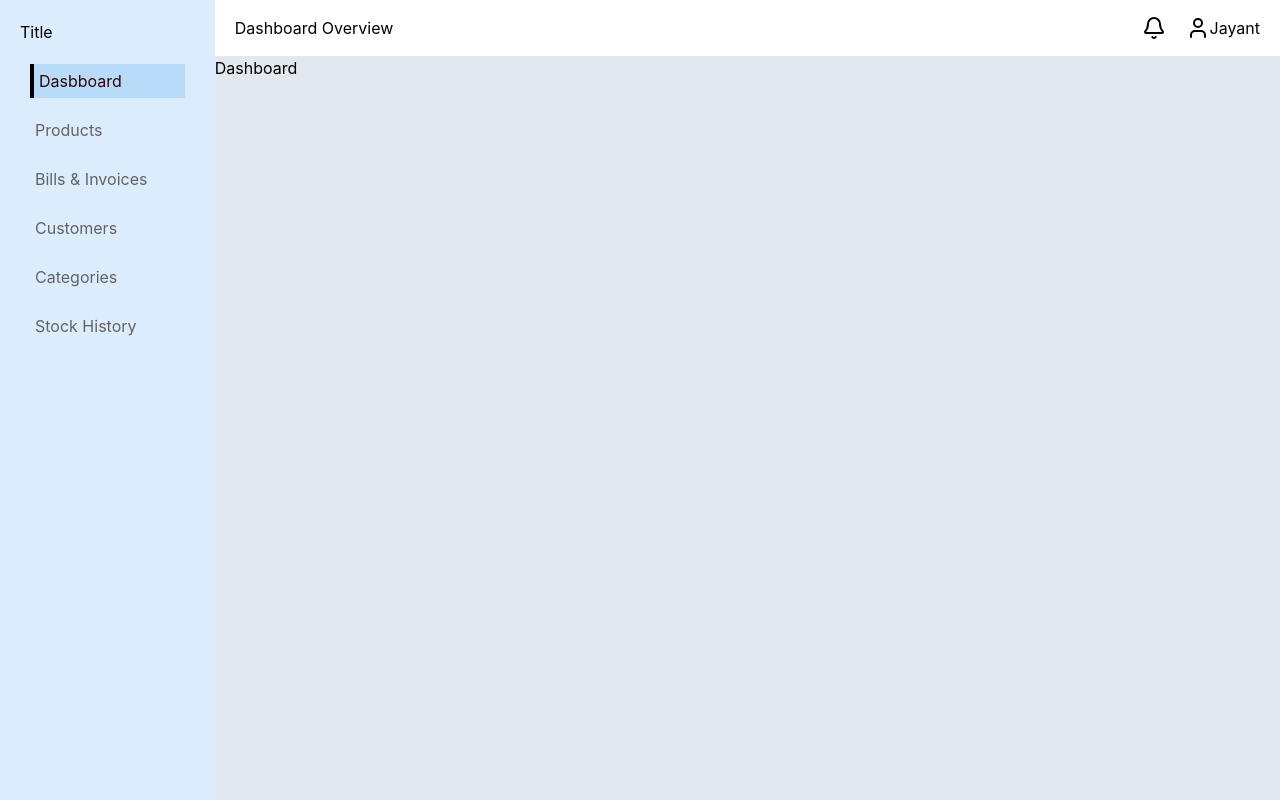
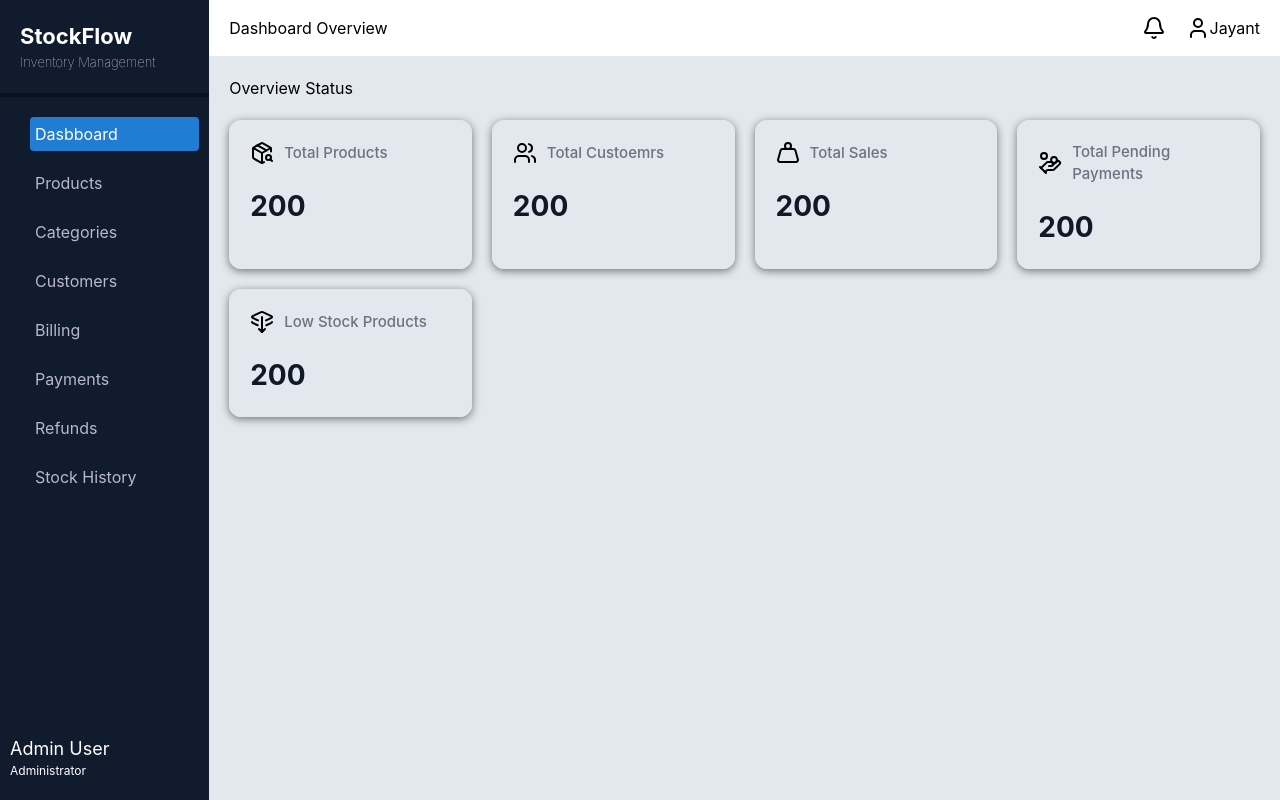
Before and after one commit to jayantparmar12/Stock-and-Billing-Management, a React app in the folder frontend/: page / in a window 1280 px wide. Built offline with nearby package versions, Linux system fonts and the light colour scheme; the HTML template or start-up script is replaced by a standard one.

Commit message:
change the ui of sidebar

```diff
--- a/frontend/src/App.jsx
+++ b/frontend/src/App.jsx
@@ -8,6 +8,8 @@ import Products from './pages/Products'
 import Customers from './pages/Customers'
 import Categories from './pages/Categories'
 import StockHistory from './pages/StockHistory'
+import Payments from './pages/Payments'
+import Refunds from './pages/Refunds'
 import './styles/App.css'
 
 const App = () => {
@@ -25,6 +27,9 @@ const App = () => {
             <Route path='/customers' element={<Customers />} />
             <Route path='/categories' element={<Categories />} />
             <Route path='/stockhistory' element={<StockHistory />} />
+            <Route path='/payments' element={<Payments />} />
+            <Route path='/refunds' element={<Refunds />} />
+
           </Routes>
         </div>
       </div>
--- a/frontend/src/components/Sidebar.jsx
+++ b/frontend/src/components/Sidebar.jsx
@@ -1,20 +1,31 @@
 import React from 'react'
 import { NavLink } from 'react-router-dom'
-import '../styles/Slider.css'
+import '../styles/Sidebar.css'
 
 const Sidebar = () => {
   return (
-    <div className='slider-container'>
-      <h1>Title</h1>
+    <div className='sidebar-container'>
+      <div className='sidebar-title'>
+        <h1>StockFlow</h1>
+        <p>Inventory Management</p>
+      </div>
       <div>
         <ul className='links'>
           <li><NavLink to='/'>Dasbboard</NavLink></li>
           <li><NavLink to='/products'>Products</NavLink></li>
-          <li><NavLink to='/billing'>Bills & Invoices</NavLink></li>
+          <li><NavLink to='/categories'>Categories</NavLink></li>
           <li><NavLink to='/customers'>Customers</NavLink></li>
-          <li><NavLink to='/categories'>Categories</NavLink></li>
+          <li><NavLink to='/billing'>Billing</NavLink></li>
+          <li><NavLink to='/payments'>Payments</NavLink></li>
+          <li><NavLink to='/refunds'>Refunds</NavLink></li>
           <li><NavLink to='/stockhistory'>Stock History</NavLink></li>
         </ul>
+      </div>
+      <div>
+        <div className="admin">
+          <h1>Admin User</h1>
+          <p>Administrator</p>
+        </div>
       </div>
     </div>
   )
--- a/frontend/src/pages/Dashboard.jsx
+++ b/frontend/src/pages/Dashboard.jsx
@@ -1,8 +1,59 @@
 import React from 'react'
+import '../styles/Dashboard.css'
+import { PackageSearch, Users, Weight, HandCoins, LayersArrowDown } from 'lucide-react'
 
 const Dashboard = () => {
   return (
-    <div>Dashboard</div>
+    <div className='d-container'>
+      <div>Overview Status</div>
+      <div className='card-container'>
+        <div className='card products'>
+          <div className='title'>
+            <PackageSearch />
+            <h1>Total Products</h1>
+          </div>
+          <div>
+            <h1>200</h1>
+          </div>
+        </div>
+        <div className='card customers'>
+          <div className='title'>
+            <Users />
+            <h1>Total Custoemrs</h1>
+          </div>
+          <div>
+            <h1>200</h1>
+          </div>
+        </div>
+        <div className='card sales'>
+          <div className='title'>
+            <Weight />
+            <h1>Total Sales</h1>
+          </div>
+          <div>
+            <h1>200</h1>
+          </div>
+        </div>
+        <div className='card pending-payments'>
+          <div className='title'>
+            <HandCoins />
+            <h1>Total Pending Payments</h1>
+          </div>
+          <div>
+            <h1>200</h1>
+          </div>
+        </div>
+        <div className='card low-stock-products'>
+          <div className='title'>
+            <LayersArrowDown />
+            <h1>Low Stock Products</h1>
+          </div>
+          <div>
+            <h1>200</h1>
+          </div>
+        </div>
+      </div>
+    </div>
   )
 }
 
--- /dev/null
+++ b/frontend/src/styles/Dashboard.css
@@ -0,0 +1,50 @@
+.d-container{
+    display: flex;
+    flex-direction: column;
+    gap: 20px;
+    padding: 20px;
+    min-height: 100%;
+}
+
+.card-container{
+    display: grid;
+    grid-template-columns: repeat(auto-fit,minmax(200px, 1fr));
+    gap: 20px;
+    width: 100%;
+
+}
+
+.card{
+    padding: 20px;
+    border-radius: 12px;
+    border: 1px solid #e5e7eb;
+    box-shadow: 0 2px 8px rgba(0, 0, 0, 0.5);
+    min-width: 0;
+}
+
+.card .title {
+    display: flex;
+    align-items: center;
+    gap: 10px;
+    margin-bottom: 20px;
+}
+
+.card .title svg {
+    width: 24px;
+    height: 24px;
+    flex-shrink: 0;
+}
+
+.card .title h1 {
+    font-size: 15px;
+    font-weight: 500;
+    margin: 0;
+    color: #6b7280;
+}
+
+.card > div:last-child h1 {
+    font-size: 28px;
+    font-weight: 700;
+    margin: 0;
+    color: #111827;
+}
--- /dev/null
+++ b/frontend/src/styles/Sidebar.css
@@ -0,0 +1,65 @@
+.sidebar-container{
+    flex-shrink: 1;
+    max-width: 250px;
+    width: 250px;
+    color: white;
+    background-color: rgb(16, 27, 46);
+}
+
+.sidebar-title{
+    padding: 20px;
+    border-bottom: 4px solid rgba(8, 8, 8, 0.473);
+}
+
+.sidebar-title h1{
+    font-size: 22px;
+    font-weight: bold;
+}
+.sidebar-title p{
+    font-weight: 100;
+    font-size: 13px;
+}
+
+.links{
+    padding: 20px;
+    margin-left: 10px;
+    display: flex;
+    flex-direction: column;
+    gap: 15px;
+}
+
+li{
+    width: 100%;
+}
+
+ul{
+    width: 100%;
+}
+.links a {
+
+     color: rgb(184, 184, 206);
+    display: block;
+    width: 100%;
+    padding: 5px;
+    box-sizing: border-box;
+    text-decoration: none;
+}
+.links li .active {
+    border-radius: 4px;
+    display: block;
+    width: 100%;
+    color: white;
+    background-color: rgb(33, 125, 211);
+}
+
+.admin{
+    position: fixed;
+    bottom: 10px;
+    padding: 10px;
+}
+.admin h1{
+    font-size: 18px;
+}
+.admin p{
+    font-size: 12px;
+}
--- a/frontend/src/styles/Slider.css
+++ /dev/null
@@ -1,39 +0,0 @@
-.slider-container{
-    flex-shrink: 1;
-    padding: 20px;
-    max-width: 250px;
-    width: 250px;
-    background-color: rgb(219, 237, 253);
-}
-
-.links{
-    padding: 10px;
-    padding-top: 20px;
-    display: flex;
-    flex-direction: column;
-    gap: 15px;
-}
-
-li{
-    color: rgb(100, 98, 98);
-    width: 100%;
-}
-
-ul{
-    width: 100%;
-}
-.links a {
-    display: block;
-    width: 100%;
-    padding: 5px;
-    box-sizing: border-box;
-    color: rgb(100, 98, 98);
-    text-decoration: none;
-}
-.links li .active {
-    display: block;
-    width: 100%;
-    color: rgb(49, 3, 3);
-    background-color: rgb(185, 219, 250);
-    border-left: 4px solid black;
-}
```
